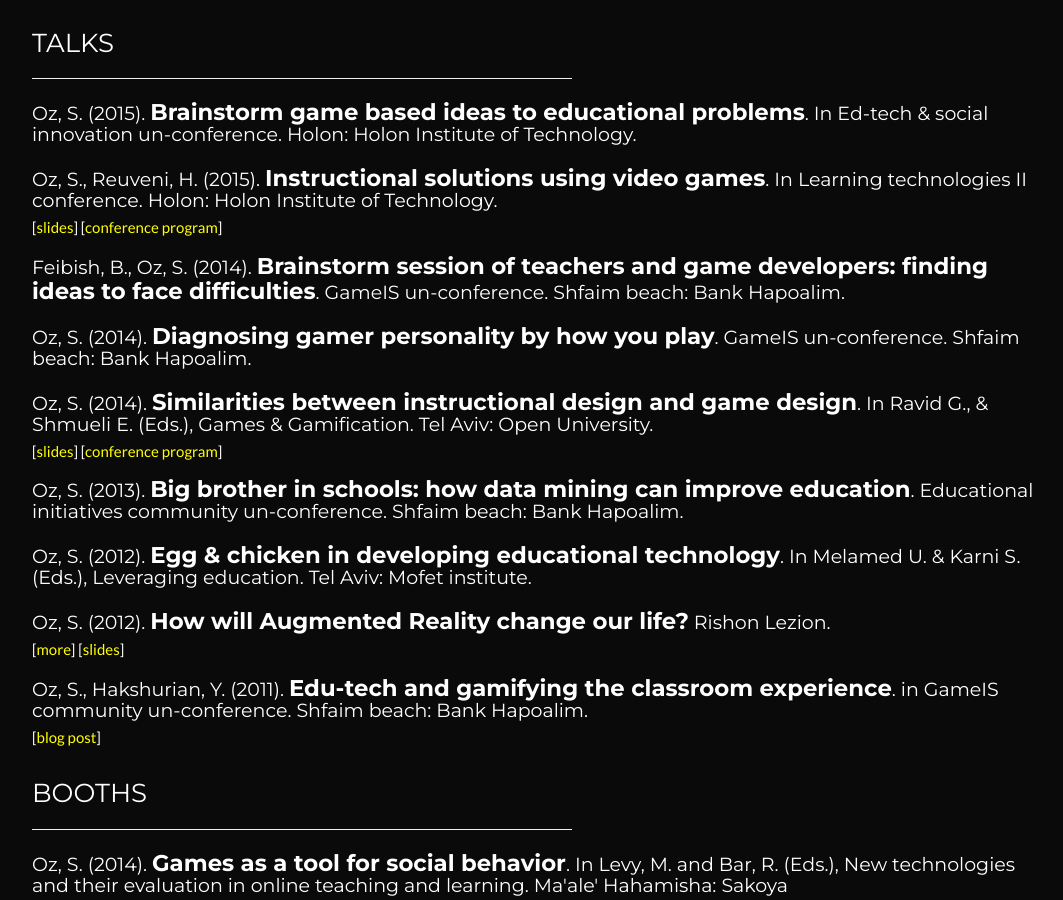
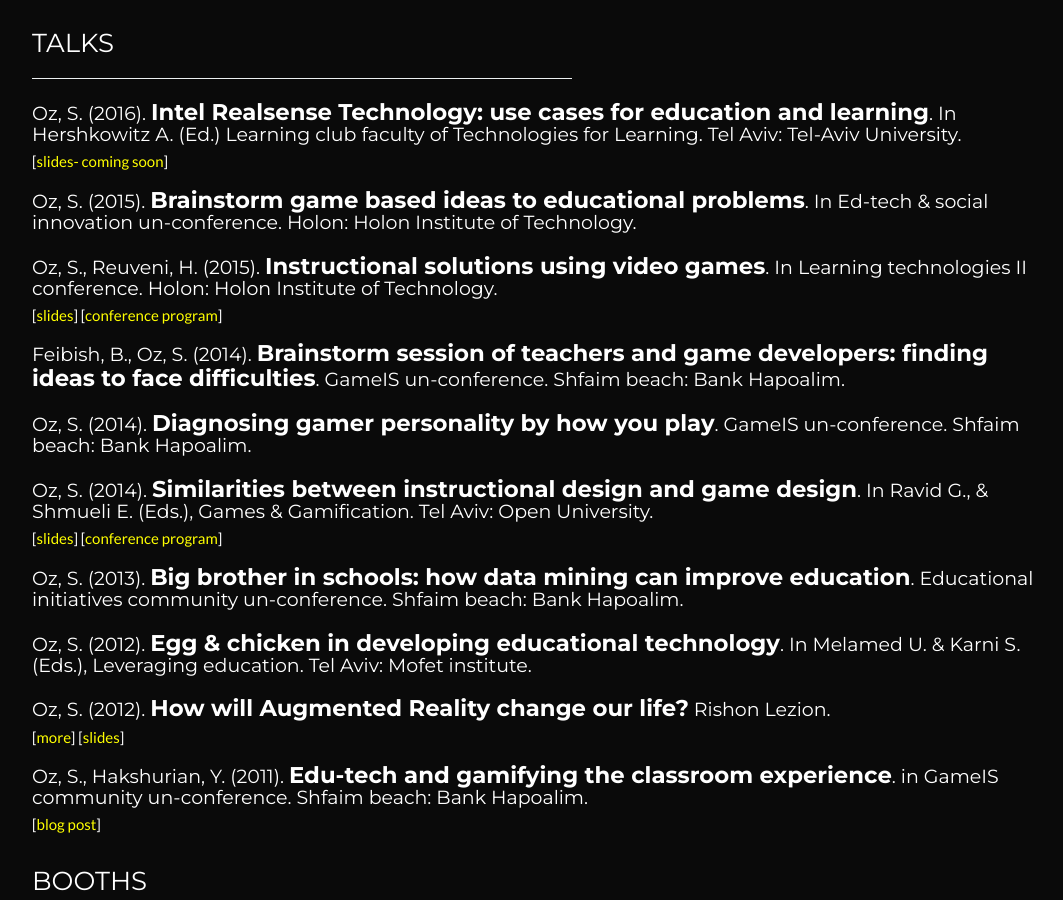
Before and after one commit to shacharoz/portfolio-site, a plain HTML site: page learning-play.html in a window 1280 px wide. Shown: the part 1954-2854 px from the top of the page, without its empty margins (53-1116 px from the left). Drawn offline with Linux system fonts and the light colour scheme.

Commit message:
updated talks

```diff
--- a/learning-play.html
+++ b/learning-play.html
@@ -376,6 +376,15 @@
                         <img class="media-object" src="img/portfolio/gameis-unconference-logo.png">
                         </a-->
                         <div class="media-body">
+                           <h4 class="media-heading" style="text-transform:none">Oz, S. (2016). <span class="title">Intel Realsense Technology: use cases for education and learning</span>. In Hershkowitz A. (Ed.) Learning club faculty of Technologies for Learning. Tel Aviv: Tel-Aviv University.</h4>
+                            [<a href="" alt="" target="_blank">slides- coming soon</a>]
+                        </div>
+                     </li>
+                     <li class="media">
+                        <!--a class="pull-left" href="#">
+                        <img class="media-object" src="img/portfolio/gameis-unconference-logo.png">
+                        </a-->
+                        <div class="media-body">
                            <h4 class="media-heading" style="text-transform:none">Oz, S. (2015). <span class="title">Brainstorm game based ideas to educational problems</span>. In Ed-tech & social innovation un-conference. Holon: Holon Institute of Technology.</h4>
                         </div>
                      </li>
@@ -610,7 +619,7 @@
                     <p>Learning Cycle by Liron Levi & Shachar Oz, 2014</p>
 
                 <div class="emphasized">
-                    <p>Curiosity is the key for meaningful learning. We all agree on that. But how do you generate curiousity in students that do not always want to be engaged? How do you continuously feed it over time?</p>
+                    <p>Curiosity is the key for meaningful learning. We all agree on that. But how do you generate curiosity in students that do not always want to be engaged? How do you continuously feed it over time?</p>
               </div>
 
                 <p>In short, we believe that by offering play you might be able to create meaningful experience for the user which would end with moments of enlightenment. This should trigger more curiosity and develop passion. This talk tries to explain how good video games are built to create that process.</p>
```
Also changed, not shown: projects.html (+1 -0 lines).
